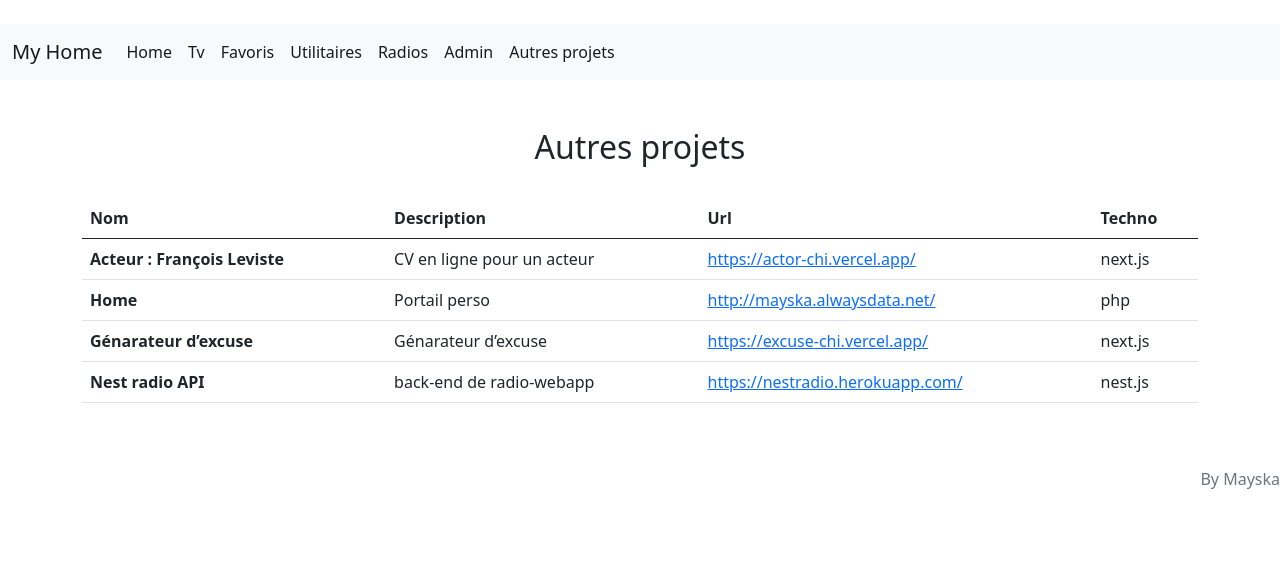
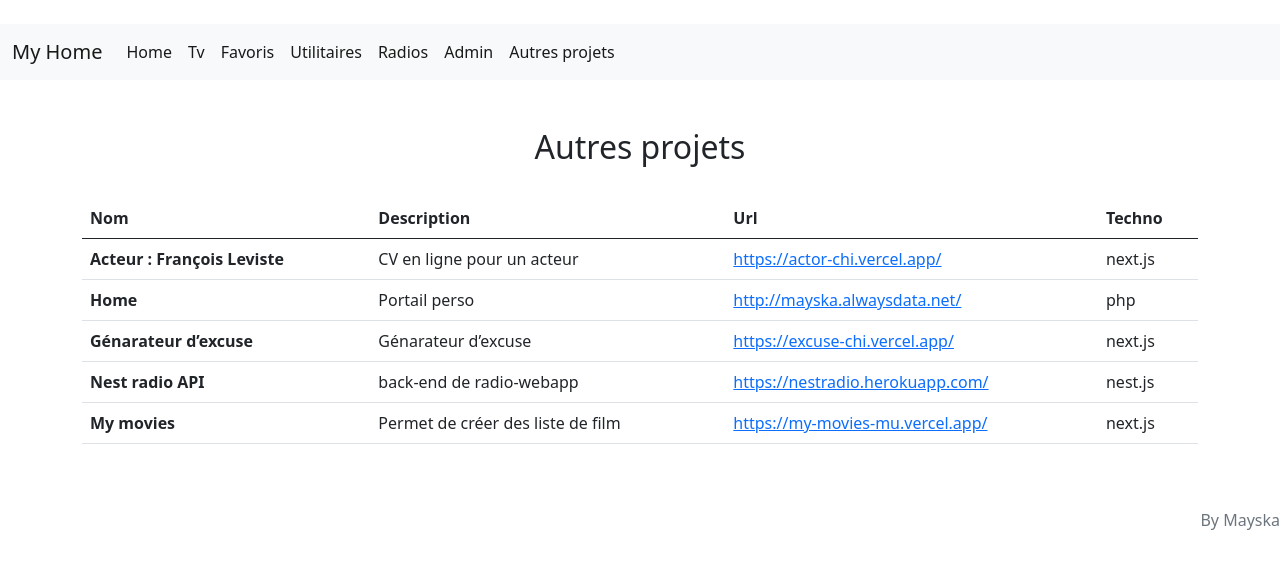
Before and after one commit to Mayska/radio-web, a Next.js app: page /divers in a window 1280 px wide. Shown: the top 568 px of the page. Built offline with nearby package versions, Linux system fonts and the light colour scheme; a web font is replaced by a local one.

Commit message:
Ajout projet my-movies

```diff
--- a/pages/divers/index.tsx
+++ b/pages/divers/index.tsx
@@ -27,6 +27,12 @@ function Index() {
             description: "back-end de radio-webapp",
             url: "https://nestradio.herokuapp.com/",
             techno: "nest.js",
+        },
+        {
+            name: "My movies",
+            description: "Permet de créer des liste de film",
+            url: "https://my-movies-mu.vercel.app/",
+            techno: "next.js",
         },
     ]
     return (<>
```
